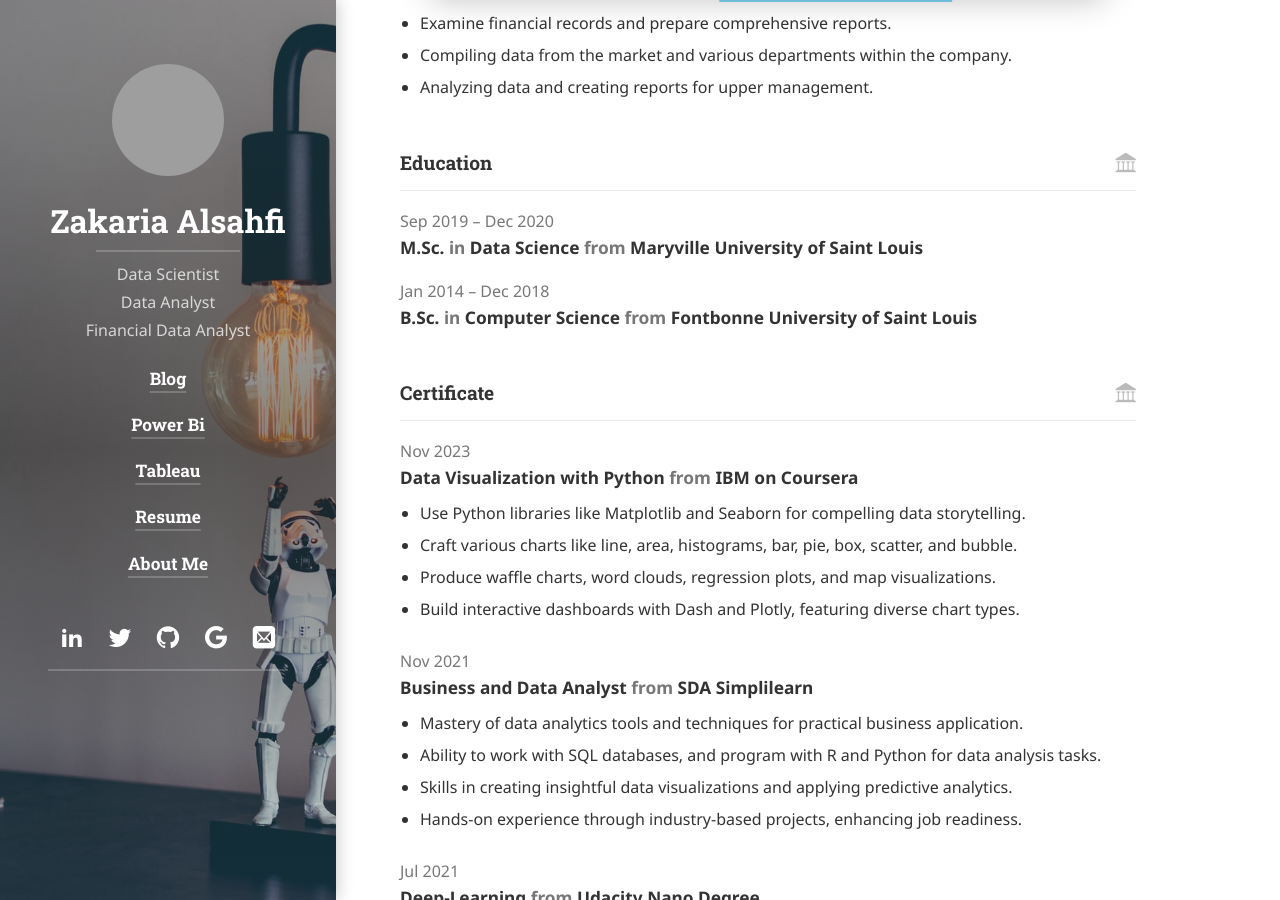
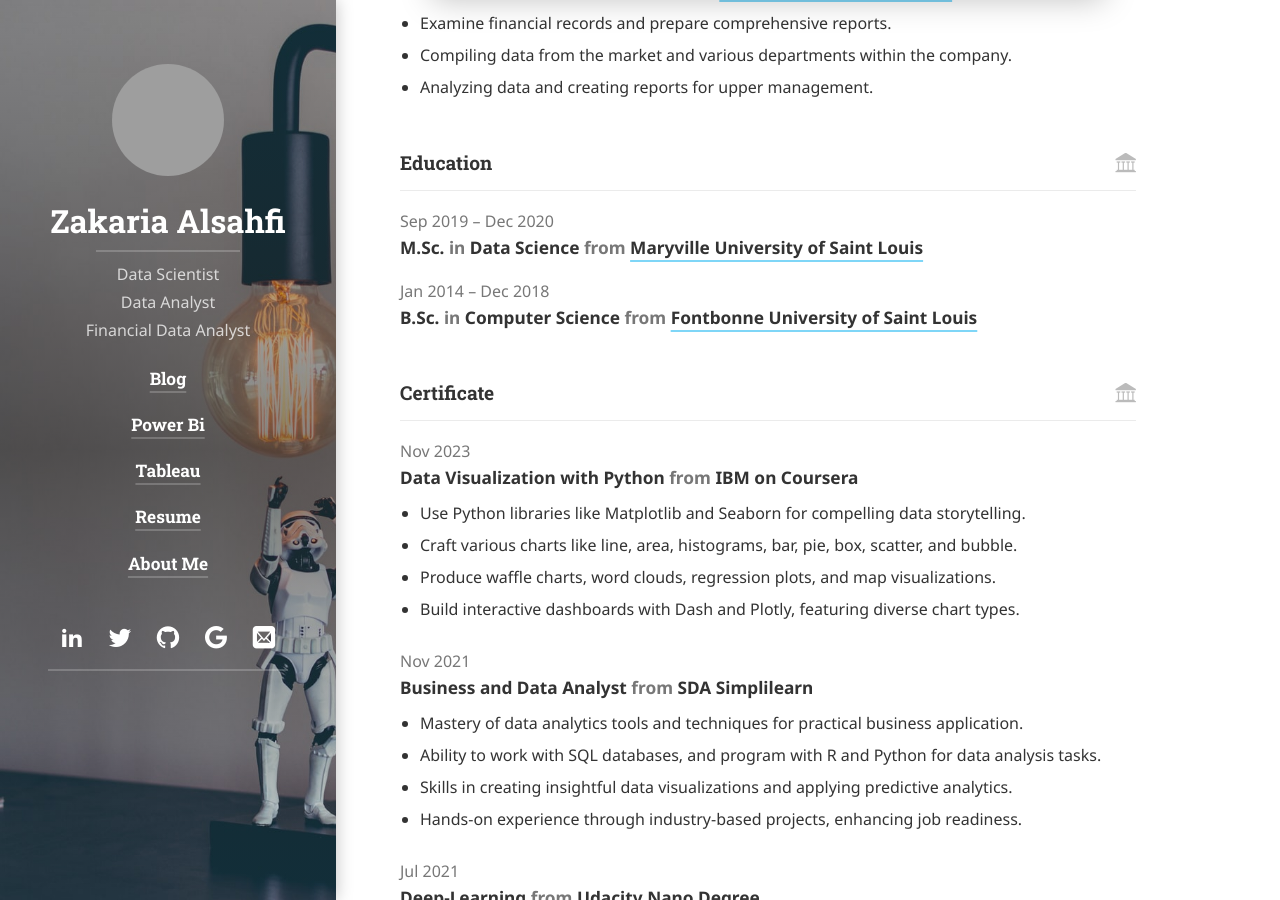
Before and after one commit to alsahfiza/alsahfiza.github.io, a Jekyll site: the page built from resume.md, in a window 1280 px wide and 900 px high, scrolled down 1081 px. Built offline with Jekyll 4.4.1, drawn with Linux system fonts in a browser that asks for light colours; cached includes are drawn as plain includes; nearby versions of some CDN libraries; some web fonts are replaced; library files that are not in the unit come from our copies; grey boxes are pictures that could not be loaded.

Commit message:
Update resume.yml

```diff
--- a/_data/resume.yml
+++ b/_data/resume.yml
@@ -52,11 +52,13 @@ education:
     studyType: "M.Sc."
     startDate: "2019-09-15"
     endDate:   "2020-12-14"
+    website: "https://www.maryville.edu/"
   - institution: "Fontbonne University of Saint Louis"
     area: "Computer Science"
     studyType: "B.Sc."
     startDate: "2014-01-14"
     endDate:   "2018-12-14"
+    website: "https://www.fontbonne.edu/"
 
 certificate:
   - institution: "IBM on Coursera"
```
